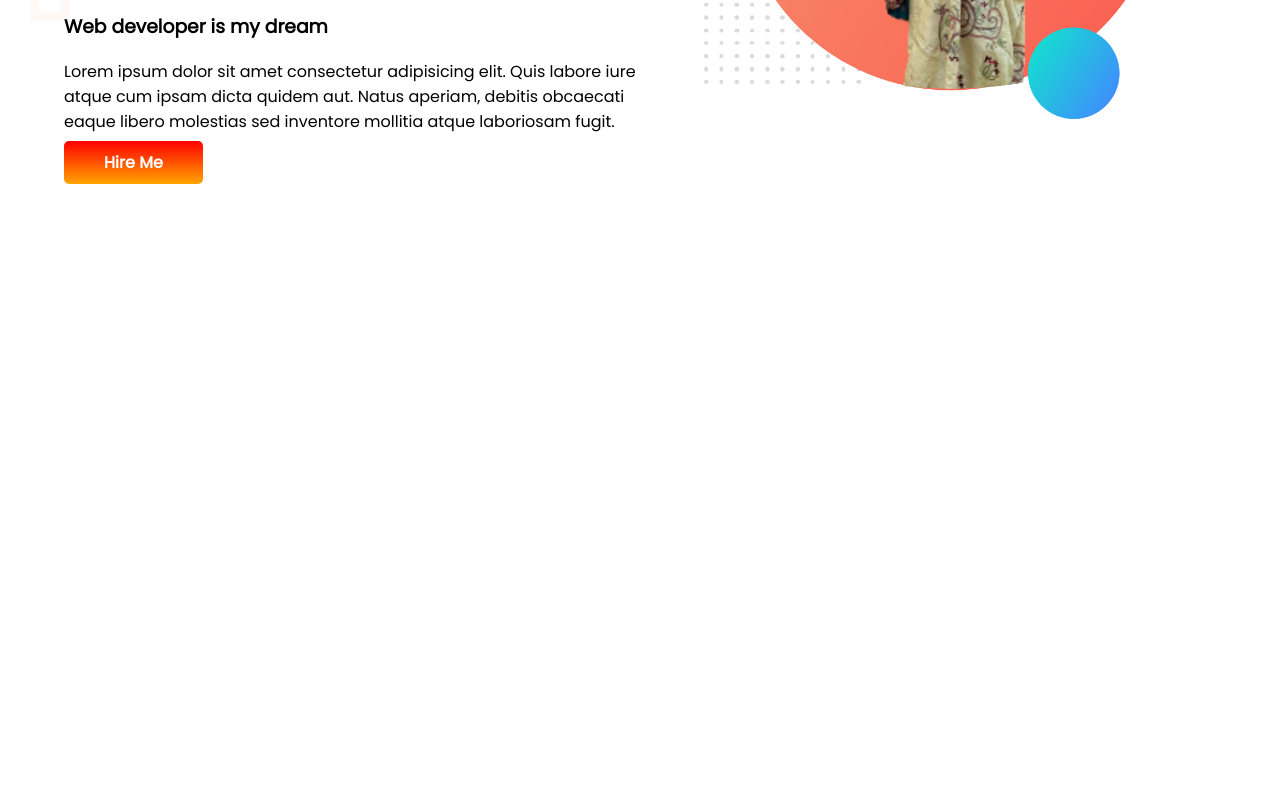
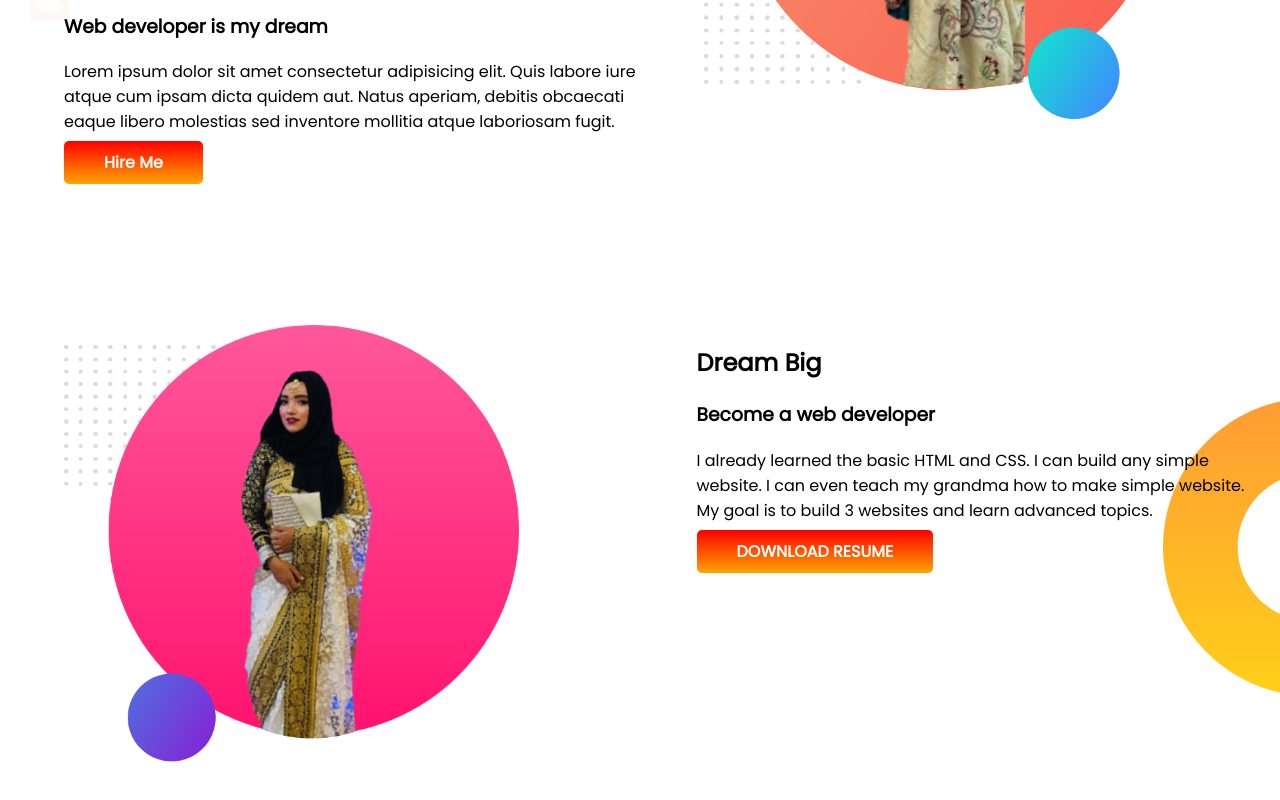
Before and after one commit to nishat71/developer-portfolio, a plain HTML site: page index.html in a window 1280 px wide. Shown: the part 338-1138 px from the top of the page. Before the commit the page ends 800 px from the top, so only its background shows below. Drawn offline with Linux system fonts and the light colour scheme.

Commit message:
dream added

```diff
--- a/index.html
+++ b/index.html
@@ -17,11 +17,25 @@
             <h1><span class="span-color">Humaira Akila    Nishat</span> World!</h1>
             <h3>Web developer is my dream</h3>
             <p>Lorem ipsum dolor sit amet consectetur adipisicing elit. Quis labore iure atque cum ipsam dicta quidem aut. Natus aperiam, debitis obcaecati eaque libero molestias sed inventore mollitia atque laboriosam fugit.</p>
-            <a class="link-button" target="blank" href="https://www.linkedin.com/in/humaira-akila-nishat-38360622a/">Hire Me</a>
+            <a class="link-button" target="_blank" href="https://www.linkedin.com/in/humaira-akila-nishat-38360622a/">Hire Me</a>
         </div>
         <div class="half-width">
             <img src="images/nishat.png" alt="">
         </div>
     </section>
+
+    <section class="dream-big">
+        <div class="half-width">
+            <img src="images/nishat2.png" alt="">
+        </div>
+        <div class="half-width dream-part">
+            <h2>Dream Big</h2>
+            <h3>Become a web developer</h3>
+            <p>I already learned the basic HTML and CSS. I can build any simple website. I can even teach my grandma how to make simple website. My goal is to build 3 websites and learn advanced topics.</p>
+            <a class="link-button" target="_blank" href="">DOWNLOAD RESUME</a>
+        </div>
+    </section>
+
+
 </body>
 </html>
--- a/style.css
+++ b/style.css
@@ -13,6 +13,7 @@ h1 {
 
 section {
     display: flex;
+    margin-bottom: 150px;
 }
 
 .half-width {
@@ -38,3 +39,12 @@ section {
     background-image: url(images/top-banner.png);
     background-repeat: no-repeat;
 }
+
+.dream-big {
+    background-image: url(images/dream-bg.png);
+    background-repeat: no-repeat;
+    background-position: right;
+}
+.dream-part{
+    padding-right:15px;
+}
```
Also changed, not shown: images/nishat2.png (added).
